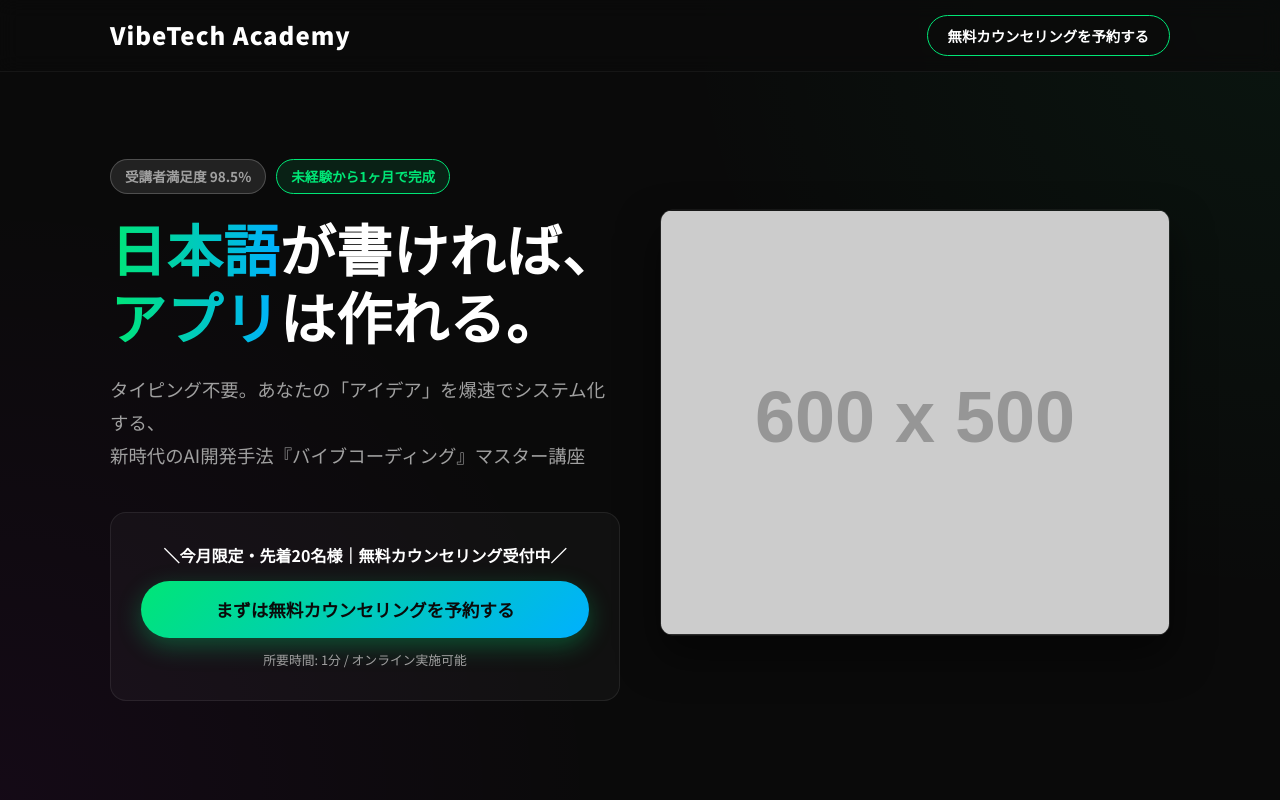
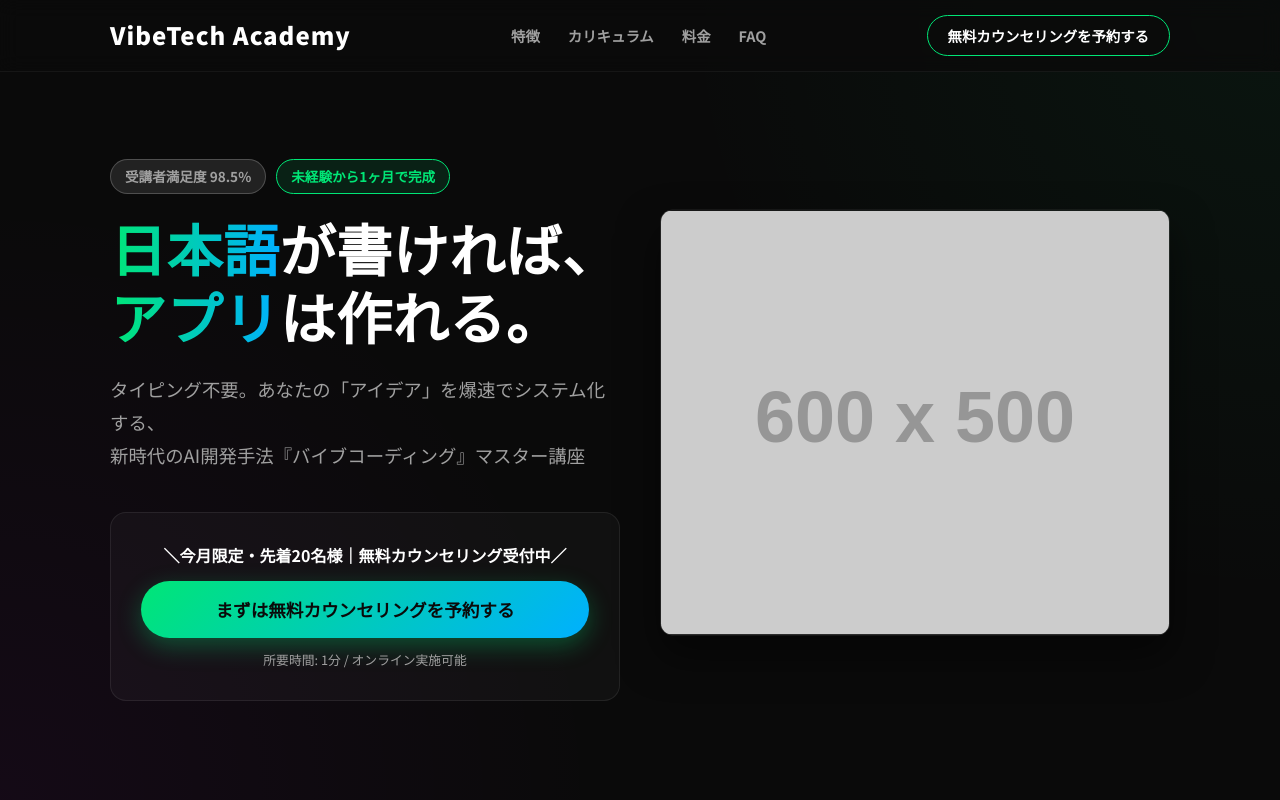
Before and after one commit to dekisan-0117/vibecoding-lp, a plain HTML site: page index.html in a window 1280 px wide. Shown: the top 800 px of the page. Drawn offline with Linux system fonts and the light colour scheme; placeholder pictures from the web are drawn by us.

Commit message:
ナビゲーション追加

```diff
--- a/index.html
+++ b/index.html
@@ -16,6 +16,12 @@
     <header class="header">
         <div class="header-inner container">
             <div class="logo">VibeTech Academy</div>
+            <nav class="header-nav">
+                <a href="#about">特徴</a>
+                <a href="#curriculum">カリキュラム</a>
+                <a href="#pricing">料金</a>
+                <a href="#faq">FAQ</a>
+            </nav>
             <a href="#first-cta" class="header-cta-btn">無料カウンセリングを予約する</a>
         </div>
     </header>
--- a/style.css
+++ b/style.css
@@ -93,6 +93,27 @@ body {
     font-size: 1.5rem;
     font-weight: 900;
     letter-spacing: 1px;
+}
+
+.header-nav {
+    display: flex;
+    gap: 28px;
+}
+
+.header-nav a {
+    color: var(--color-text-muted);
+    text-decoration: none;
+    font-size: 0.9rem;
+    font-weight: 700;
+    transition: color 0.2s;
+}
+
+.header-nav a:hover {
+    color: var(--color-text-main);
+}
+
+@media screen and (max-width: 768px) {
+    .header-nav { display: none; }
 }
 
 .header-cta-btn {
```
